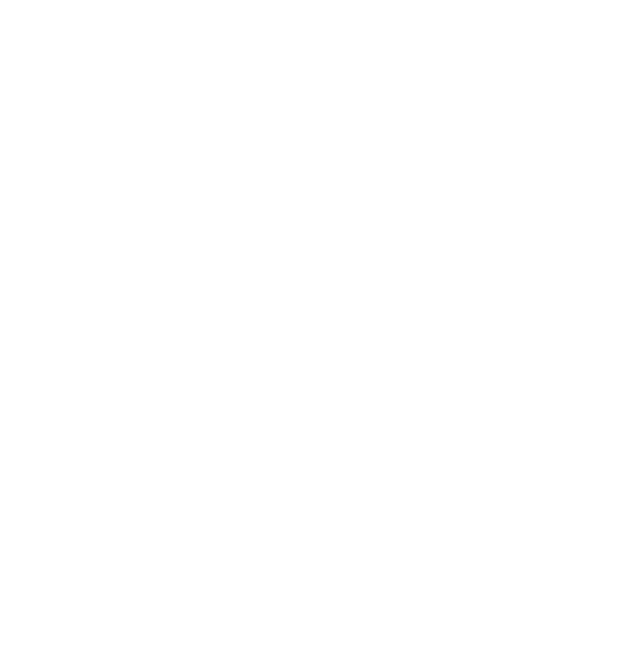
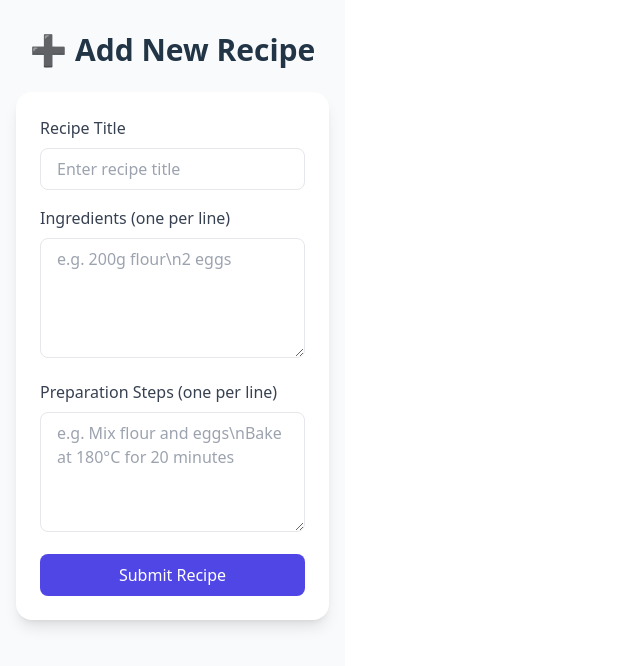
Before and after one commit to ABOT-DK/alx-fe-reactjs, a React (Vite) app in the folder recipe-sharing-platform/: page /add in a window 1280 px wide. Before the commit this address had no page. Shown: the top 666 px of the page, without its empty margins (0-640 px from the left). Built offline with nearby package versions, Linux system fonts and the light colour scheme.

Commit message:
added addrecipeform

```diff
--- a/recipe-sharing-platform/src/App.jsx
+++ b/recipe-sharing-platform/src/App.jsx
@@ -2,6 +2,8 @@
 import { BrowserRouter as Router, Route, Routes } from "react-router-dom";
 import HomePage from "./components/HomePage";
 import RecipeDetail from "./components/RecipeDetail";
+import AddRecipeForm from "./components/AddRecipeForm";
+
 
 function App() {
   return (
@@ -10,6 +12,7 @@
         <Routes>
           <Route path="/" element={<HomePage />} />
           <Route path="/recipe/:id" element={<RecipeDetail />} />
+          <Route path="/add" element={<AddRecipeForm />} />
         </Routes>
       </div>
     </Router>
--- /dev/null
+++ b/recipe-sharing-platform/src/components/AddRecipeForm.jsx
@@ -0,0 +1,134 @@
+import React, { useState } from "react";
+
+const AddRecipeForm = () => {
+  const [title, setTitle] = useState("");
+  const [ingredients, setIngredients] = useState("");
+  const [steps, setSteps] = useState("");
+  const [errors, setErrors] = useState({});
+  const [submitted, setSubmitted] = useState(false);
+
+  const validateForm = () => {
+    const newErrors = {};
+
+    if (!title.trim()) newErrors.title = "Recipe title is required.";
+    if (!ingredients.trim()) {
+      newErrors.ingredients = "Ingredients are required.";
+    } else {
+      const items = ingredients.split("\n").filter((i) => i.trim() !== "");
+      if (items.length < 2) {
+        newErrors.ingredients = "Please include at least two ingredients.";
+      }
+    }
+    if (!steps.trim()) newErrors.steps = "Preparation steps are required.";
+
+    setErrors(newErrors);
+    return Object.keys(newErrors).length === 0;
+  };
+
+  const handleSubmit = (e) => {
+    e.preventDefault();
+
+    if (validateForm()) {
+      const newRecipe = {
+        id: Date.now(),
+        title,
+        ingredients: ingredients.split("\n"),
+        instructions: steps.split("\n"),
+      };
+
+      console.log("Recipe submitted:", newRecipe);
+
+      setSubmitted(true);
+      setTitle("");
+      setIngredients("");
+      setSteps("");
+      setErrors({});
+    }
+  };
+
+  return (
+    <div className="container mx-auto px-4 py-8 max-w-2xl">
+      <h1 className="text-3xl font-bold mb-6 text-center">➕ Add New Recipe</h1>
+
+      {submitted && (
+        <div className="mb-6 p-4 bg-green-100 text-green-700 rounded-lg">
+          ✅ Recipe submitted successfully!
+        </div>
+      )}
+
+      <form
+        onSubmit={handleSubmit}
+        className="bg-white p-6 rounded-2xl shadow-lg"
+      >
+        {/* Title */}
+        <div className="mb-4">
+          <label className="block text-gray-700 font-medium mb-2">
+            Recipe Title
+          </label>
+          <input
+            type="text"
+            value={title}
+            onChange={(e) => setTitle(e.target.value)}
+            className={`w-full px-4 py-2 border rounded-lg focus:outline-none focus:ring-2 ${
+              errors.title ? "border-red-500 focus:ring-red-300" : "focus:ring-indigo-300"
+            }`}
+            placeholder="Enter recipe title"
+          />
+          {errors.title && (
+            <p className="text-red-500 text-sm mt-1">{errors.title}</p>
+          )}
+        </div>
+
+        {/* Ingredients */}
+        <div className="mb-4">
+          <label className="block text-gray-700 font-medium mb-2">
+            Ingredients (one per line)
+          </label>
+          <textarea
+            value={ingredients}
+            onChange={(e) => setIngredients(e.target.value)}
+            className={`w-full px-4 py-2 border rounded-lg focus:outline-none focus:ring-2 resize-y min-h-[120px] ${
+              errors.ingredients
+                ? "border-red-500 focus:ring-red-300"
+                : "focus:ring-indigo-300"
+            }`}
+            placeholder="e.g. 200g flour\n2 eggs"
+          ></textarea>
+          {errors.ingredients && (
+            <p className="text-red-500 text-sm mt-1">{errors.ingredients}</p>
+          )}
+        </div>
+
+        {/* Steps */}
+        <div className="mb-4">
+          <label className="block text-gray-700 font-medium mb-2">
+            Preparation Steps (one per line)
+          </label>
+          <textarea
+            value={steps}
+            onChange={(e) => setSteps(e.target.value)}
+            className={`w-full px-4 py-2 border rounded-lg focus:outline-none focus:ring-2 resize-y min-h-[120px] ${
+              errors.steps
+                ? "border-red-500 focus:ring-red-300"
+                : "focus:ring-indigo-300"
+            }`}
+            placeholder="e.g. Mix flour and eggs\nBake at 180°C for 20 minutes"
+          ></textarea>
+          {errors.steps && (
+            <p className="text-red-500 text-sm mt-1">{errors.steps}</p>
+          )}
+        </div>
+
+        {/* Submit Button */}
+        <button
+          type="submit"
+          className="w-full bg-indigo-600 text-white py-2 px-4 rounded-lg hover:bg-indigo-700 transition"
+        >
+          Submit Recipe
+        </button>
+      </form>
+    </div>
+  );
+};
+
+export default AddRecipeForm;
--- a/recipe-sharing-platform/src/components/HomePage.jsx
+++ b/recipe-sharing-platform/src/components/HomePage.jsx
@@ -1,5 +1,7 @@
 import React, { useState, useEffect } from "react";
 import {Link} from "react-router-dom";
+
+
 const HomePage = () => {
   const [recipes, setRecipes] = useState([]);
 
@@ -15,6 +17,18 @@
     <div className="container mx-auto px-4 py-8 grid-cols-1">
       {/* Page Title */}
       <h1 className="text-3xl font-bold text-center mb-8">🍴 Recipe Sharing Platform</h1>
+      <h1 className="text-3xl font-bold text-center mb-8">
+  🍴 Recipe Sharing Platform
+</h1>
+
+<div className="text-center mb-6">
+  <Link
+    to="/add"
+    className="inline-block bg-indigo-600 text-white py-2 px-4 rounded-lg hover:bg-indigo-700 transition"
+  >
+    ➕ Add New Recipe
+  </Link>
+</div>
 
       {/* Recipe Grid */}
       <div className="grid gap-6 sm:grid-cols-2 lg:grid-cols-3">
```
